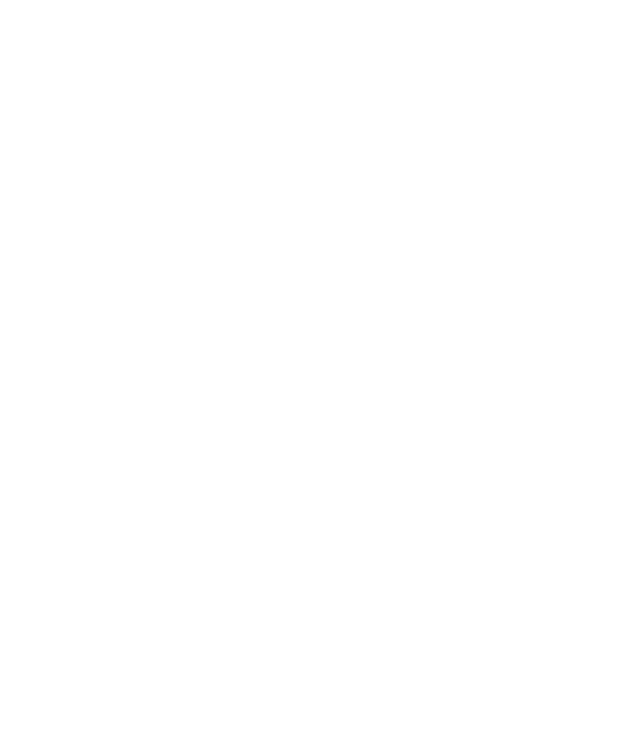
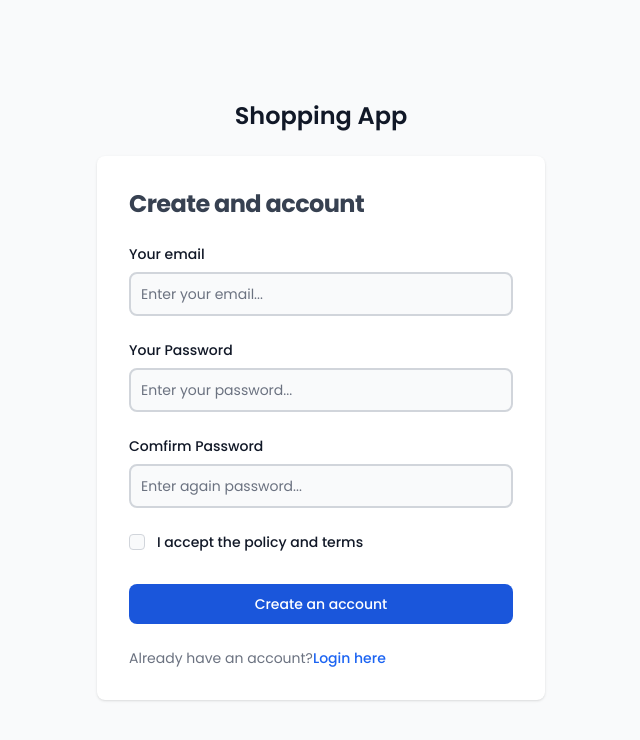
Before and after one commit to Vanthuy2002/shopping, a React (Vite) app: page /register in a window 1280 px wide. Before the commit this address had no page. Shown: the top 740 px of the page, without its empty margins (319-959 px from the left). Built offline with nearby package versions, Linux system fonts and the light colour scheme.

Commit message:
create UI Register Page

```diff
--- /dev/null
+++ b/src/Pages/Register.tsx
@@ -0,0 +1,74 @@
+import { Link } from 'react-router-dom';
+import Label from '../modules/Label';
+import Input from '../modules/Input';
+import FlexLayout from 'src/Layout/Flex';
+import Checkbox from 'src/modules/Checkbox';
+import Button from 'src/modules/Button';
+import Typography from 'src/components/Typography';
+import FormControl from 'src/modules/Form/FormControl';
+
+const Register = () => {
+  return (
+    <section className='bg-gray-50 dark:bg-gray-900'>
+      <FlexLayout className='flex-col justify-center px-6 py-8 mx-auto md:h-screen lg:py-0'>
+        <Link
+          to='/'
+          className='flex items-center mb-6 text-2xl font-semibold text-gray-900 dark:text-white'
+        >
+          Shopping App
+        </Link>
+
+        <div className='w-full bg-white rounded-lg shadow dark:border md:mt-0 sm:max-w-md xl:p-0 dark:bg-gray-800 dark:border-gray-700'>
+          <div className='p-6 space-y-4 md:space-y-6 sm:p-8'>
+            <Typography className='text-xl font-bold leading-tight tracking-tight text-gray-700 md:text-2xl dark:text-white'>
+              Create and account
+            </Typography>
+            <form className='space-y-4 md:space-y-6'>
+              <FormControl>
+                <Label name='email'>Your email</Label>
+                <Input name='email' placeholder='Enter your email...' />
+              </FormControl>
+
+              <FormControl>
+                <Label name='email'>Your Password</Label>
+                <Input name='password' placeholder='Enter your password...' />
+              </FormControl>
+              <FormControl>
+                <Label name='confirm'>Comfirm Password</Label>
+                <Input name='confirm' placeholder='Enter again password...' />
+              </FormControl>
+
+              <FlexLayout className='!items-start'>
+                <FlexLayout className='h-5'>
+                  <Checkbox name='terms'></Checkbox>
+                </FlexLayout>
+                <div className='ml-3 text-sm'>
+                  <Label className='select-none text-gray-500' name='terms'>
+                    I accept the policy and terms
+                  </Label>
+                </div>
+              </FlexLayout>
+
+              <Button customClass='w-full'>Create an account</Button>
+
+              <Typography
+                as='p'
+                className='text-sm font-light text-gray-500 dark:text-gray-400'
+              >
+                Already have an account?
+                <Link
+                  to='/login'
+                  className='font-medium text-blue-600 hover:underline dark:text-primary-500'
+                >
+                  Login here
+                </Link>
+              </Typography>
+            </form>
+          </div>
+        </div>
+      </FlexLayout>
+    </section>
+  );
+};
+
+export default Register;
--- a/src/Routes/index.tsx
+++ b/src/Routes/index.tsx
@@ -3,12 +3,14 @@
 import Loading from 'src/modules/Effect';
 
 const Home = lazy(() => import('src/Pages/Home'));
+const Register = lazy(() => import('src/Pages/Register'));
 
 const Routing = () => {
   return (
     <Suspense fallback={<Loading />}>
       <Routes>
         <Route path='/' element={<Home />}></Route>
+        <Route path='register' element={<Register />}></Route>
       </Routes>
     </Suspense>
   );
--- a/src/components/Navbar/index.tsx
+++ b/src/components/Navbar/index.tsx
@@ -4,8 +4,10 @@
 import FlexLayout from 'src/Layout/Flex';
 import Button from 'src/modules/Button';
 import Input from 'src/modules/Input';
+import { useURL } from 'src/hooks/useURL';
 
 const Navbar = () => {
+  const goToRegsiter = useURL('/register');
   return (
     <nav className='bg-white border-gray-200 dark:bg-gray-900'>
       <FlexLayout className='flex-wrap justify-between max-w-screen-xl p-4 mx-auto'>
@@ -18,7 +20,7 @@
           </Typography>
         </Link>
         <FlexLayout className='md:order-2'>
-          <Button>Get Started</Button>
+          <Button onClick={goToRegsiter}>Get Started</Button>
 
           <Button variant='light' customClass='md:hidden'>
             <Bars3BottomRightIcon className='w-6 h-6' />
--- /dev/null
+++ b/src/hooks/useURL.ts
@@ -0,0 +1,6 @@
+import { useNavigate } from 'react-router-dom';
+
+export const useURL = (path: string): (() => void) => {
+  const navigate = useNavigate();
+  return () => navigate(path);
+};
--- /dev/null
+++ b/src/modules/Checkbox/index.tsx
@@ -0,0 +1,22 @@
+import classNames from 'classnames';
+
+interface CheckboxProps {
+  name: string;
+  className?: string;
+}
+
+const Checkbox = ({ name, className }: CheckboxProps) => {
+  return (
+    <input
+      id={name}
+      name={name}
+      type='checkbox'
+      className={classNames(
+        'w-4 h-4 border border-gray-300 rounded bg-gray-50 focus:ring-3 focus:ring-primary-300 dark:bg-gray-700 dark:border-gray-600 dark:focus:ring-primary-600 dark:ring-offset-gray-800',
+        className
+      )}
+    />
+  );
+};
+
+export default Checkbox;
--- /dev/null
+++ b/src/modules/Form/FormControl.tsx
@@ -0,0 +1,13 @@
+import { ChildProps } from 'src/utils/types';
+
+const FormControl = ({
+  children,
+  className,
+}: {
+  children: ChildProps;
+  className?: string;
+}) => {
+  return <div className={className}>{children}</div>;
+};
+
+export default FormControl;
--- /dev/null
+++ b/src/modules/Label/index.tsx
@@ -0,0 +1,26 @@
+import classNames from 'classnames';
+import { ChildProps } from 'src/utils/types';
+
+const Label = ({
+  children,
+  name,
+  className = '',
+}: {
+  children: ChildProps;
+  name?: string;
+  className?: string;
+}) => {
+  return (
+    <label
+      htmlFor={name}
+      className={classNames(
+        'block mb-2 text-sm font-medium text-gray-900 dark:text-white',
+        className
+      )}
+    >
+      {children}
+    </label>
+  );
+};
+
+export default Label;
```
